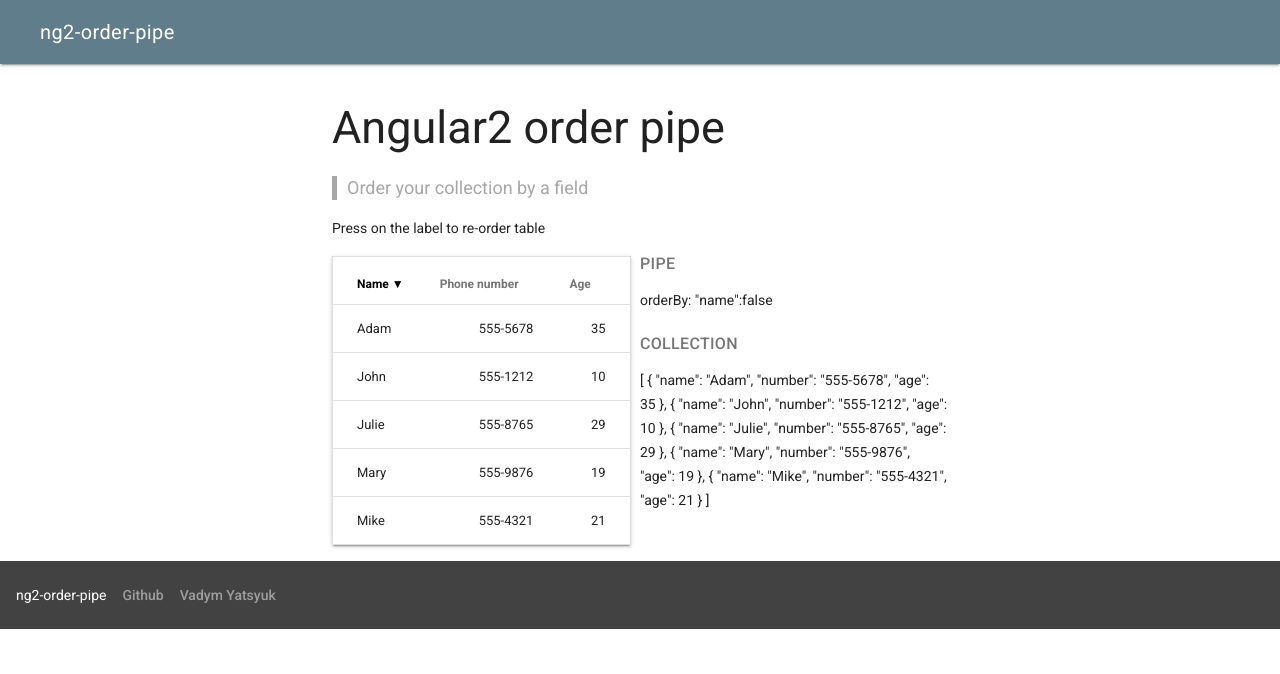
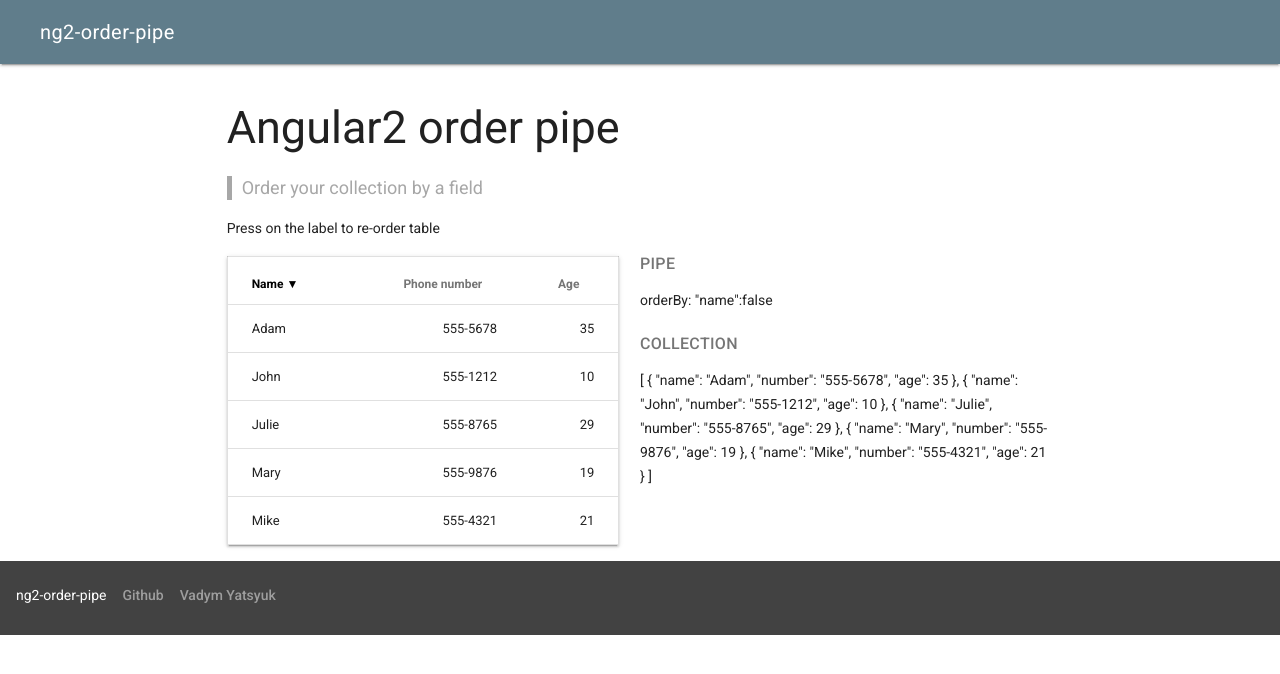
Before and after one commit to VadimDez/ngx-order-pipe, an Angular app in the folder examples/ng-cli/: page / in a window 1280 px wide. Shown: the top 674 px of the page. Built offline with nearby package versions, Linux system fonts and the light colour scheme.

Commit message:
minor demo changes

```diff
--- a/examples/ng-cli/src/app/app.component.html
+++ b/examples/ng-cli/src/app/app.component.html
@@ -10,7 +10,7 @@
     <div class="page-content">
 
       <div class="mdl-grid">
-        <div class="mdl-cell mdl-cell--6-col mdl-cell--3-offset">
+        <div class="mdl-cell mdl-cell--6-col mdl-cell--8-col-desktop mdl-cell--2-offset-desktop mdl-cell--12-col-tablet mdl-cell--12-col-phone">
           <h2>Angular2 order pipe</h2>
           <p class="short-description">
             Order your collection by a field
@@ -21,7 +21,7 @@
           </p>
 
           <div class="mdl-grid mdl-grid--no-spacing">
-            <div class="mdl-cell mdl-cell--6-col">
+            <div class="mdl-cell mdl-cell--6-col mdl-cell--6-col-desktop mdl-cell--4-col-tablet mdl-cell--12-col-phone">
               <table class="mdl-data-table mdl-js-data-table mdl-shadow--2dp">
                 <thead>
                 <tr>
@@ -50,7 +50,7 @@
                 </tbody>
               </table>
             </div>
-            <div class="mdl-cell mdl-cell--6-col">
+            <div class="mdl-cell mdl-cell--6-col mdl-cell--6-col-desktop mdl-cell--4-col-tablet mdl-cell--12-col-phone">
               <h5>Pipe</h5>
               <p>
                 orderBy: "{{ order }}":{{ reverse}}
--- a/examples/ng-cli/src/app/app.component.scss
+++ b/examples/ng-cli/src/app/app.component.scss
@@ -1,4 +1,8 @@
 $grey-color: #a7a7a7;
+
+.mdl-data-table {
+  width: 95%;
+}
 
 thead th {
   cursor: pointer;
@@ -26,7 +30,7 @@ thead th {
 }
 
 .mdl-mini-footer {
-  padding-bottom: 16px;
+  padding-bottom: 22px;
   padding-top: 16px;
 }
 
@@ -36,7 +40,9 @@ h5 {
   font-weight: 500;
   text-transform: uppercase;
 
-  &:first-child {
-    margin-top: 0;
+  @media (min-width: 480px) {
+    &:first-child {
+      margin-top: 0;
+    }
   }
 }
```
